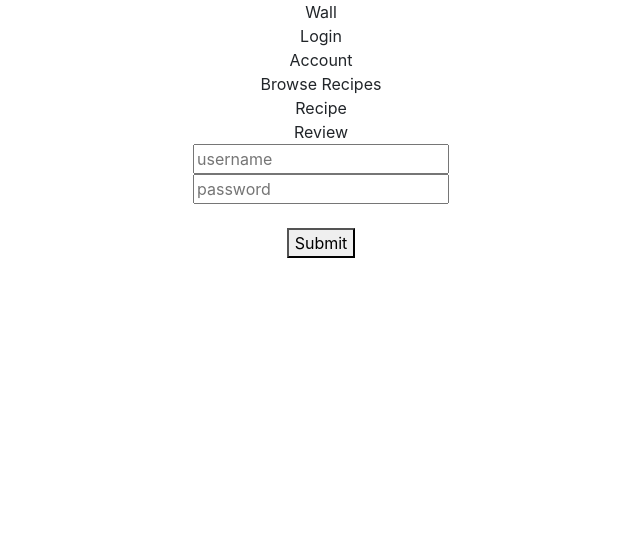
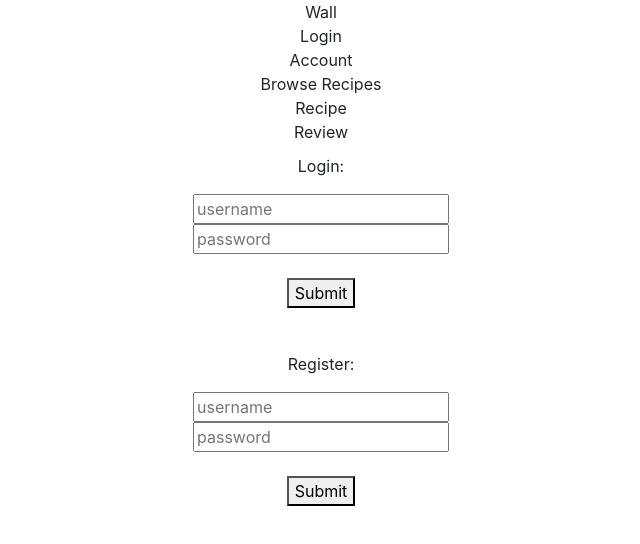
Before and after one commit to myronchen-git/Revature--Capstone-Project--CookBooked, a React (Create React App) app in the folder client/: page /login in a window 1280 px wide. Shown: the top 544 px of the page, without its empty margins (319-959 px from the left). Built offline with nearby package versions, Linux system fonts and the light colour scheme.

Commit message:
created account registration component and connected to back end

```diff
--- a/client/src/App.tsx
+++ b/client/src/App.tsx
@@ -4,7 +4,7 @@ import './App.css';
 import Navbar from './Components/Navbar/Navbar';
 import { Routes, Route } from 'react-router';
 import Wall from './Components/Wall/Wall';
-import Login from './Components/Login/Login';
+import Login from './Components/Login-Register/Login';
 import Account from './Components/Account/Account';
 import BrowseRecipes from './Components/BrowseRecipes/BrowseRecipes';
 import Recipe from './Components/Recipe/Recipe';
--- /dev/null
+++ b/client/src/Components/Login-Register/Login.css
@@ -0,0 +1,9 @@
+.login {
+    padding: 10px;
+    border-radius: 5px;
+}
+
+.register {
+    padding: 10px;
+    border-radius: 5px;
+}
--- a/client/src/Components/Login/Login.tsx
+++ b/client/src/Components/Login-Register/Login.tsx
@@ -1,8 +1,10 @@
 import React from 'react'
-import LoginContainer from './LoginContainer'
+import LoginContainer from './Login/LoginContainer'
 import { AppDispatch, RootState } from '../../store/store';
 import { useSelector } from 'react-redux';
 import ErrorView from '../Error/ErrorView';
+import RegisterContainer from './Register/RegisterContainer';
+import './Login.css';
 
 function Login() {
   let username = useSelector((state: RootState) => state.user.username);
@@ -10,8 +12,14 @@ function Login() {
 
   return (
     <>
-      {!username && <LoginContainer />}
-      {username && <p>Welcome, {username}</p>}<br></br>
+      <div className="login">
+        {!username && <LoginContainer />}
+        {username && <p>Welcome, {username}</p>}<br></br>
+      </div>
+      <div className='register'>
+        {!username && <RegisterContainer />}
+      </div>
+
     </>
   )
 }
--- a/client/src/Components/Login/LoginContainer.tsx
+++ b/client/src/Components/Login-Register/Login/LoginContainer.tsx
@@ -1,6 +1,6 @@
 import React, { useState } from 'react';
 import { useSelector, useDispatch } from 'react-redux';
-import { setUser } from '../../store/slices/userSlice';
+import { setUser } from '../../../store/slices/userSlice';
 import LoginInput from './LoginInput';
 import axios from 'axios';
 
@@ -25,7 +25,7 @@ function LoginContainer() {
                 username: user.username,
                 password: user.password
             });
-            console.log(response);
+            // console.log(response);
             return response;
         } catch (err) {
             console.log(err);
--- a/client/src/Components/Login/LoginInput.tsx
+++ b/client/src/Components/Login-Register/Login/LoginInput.tsx
@@ -10,11 +10,14 @@ function LoginInput(props: any) {
     }
 
   return (
-    <form onSubmit={handleSubmit}>
+    <>
+      <p>Login:</p>
+      <form onSubmit={handleSubmit}>
         <input type="text" placeholder="username" onChange={(e) => setUsername(e.target.value)}/><br/>
         <input type="password" placeholder="password" onChange={(e) => setPassword(e.target.value)}/><br/><br/>
         <button type="submit">Submit</button>
-    </form>
+      </form>
+    </>
   )
 }
 
--- /dev/null
+++ b/client/src/Components/Login-Register/Register/RegisterContainer.tsx
@@ -0,0 +1,37 @@
+import React, { useState } from 'react'
+import RegisterInput from './RegisterInput'
+import axios from 'axios';
+import { useDispatch } from 'react-redux';
+import ErrorView from '../../Error/ErrorView';
+
+const URL = `http://localhost:4000/accounts`;
+
+function RegisterContainer() {
+    let dispatch = useDispatch();
+    const [success, setSuccess] = useState(false);
+
+    async function createUser(user: any) {
+        try {
+            let response = await axios.post(URL, {
+                username: user.username,
+                password: user.password,
+            });
+            if (response.status == 201) {
+                setSuccess(true);
+            }
+            console.log(response);
+            return response;
+        } catch (err) {
+            console.log(err);
+        }
+    }
+
+  return (
+    <>
+        {!success && <RegisterInput createUser={createUser} />}
+        {success && <p>Account creation successful, you may now login with your credentials</p>}
+    </>
+  )
+}
+
+export default RegisterContainer
--- /dev/null
+++ b/client/src/Components/Login-Register/Register/RegisterInput.tsx
@@ -0,0 +1,26 @@
+import React, { useState } from 'react'
+
+function RegisterInput(props: any) {
+    const [username, setUsername] = useState("");
+    const [password, setPassword] = useState("");
+
+    function handleSubmit(event: any) {
+        event.preventDefault();
+        props.createUser({username, password});
+    }
+
+
+  return (
+    <>
+        <p>Register:</p>
+        <form onSubmit={handleSubmit}>
+            <input type="text" placeholder="username" onChange={(e) => setUsername(e.target.value)}/><br/>
+            <input type="password" placeholder="password" onChange={(e) => setPassword(e.target.value)}/><br/><br/>
+            <button type="submit">Submit</button>
+        </form>
+
+    </>
+  )
+}
+
+export default RegisterInput
```
